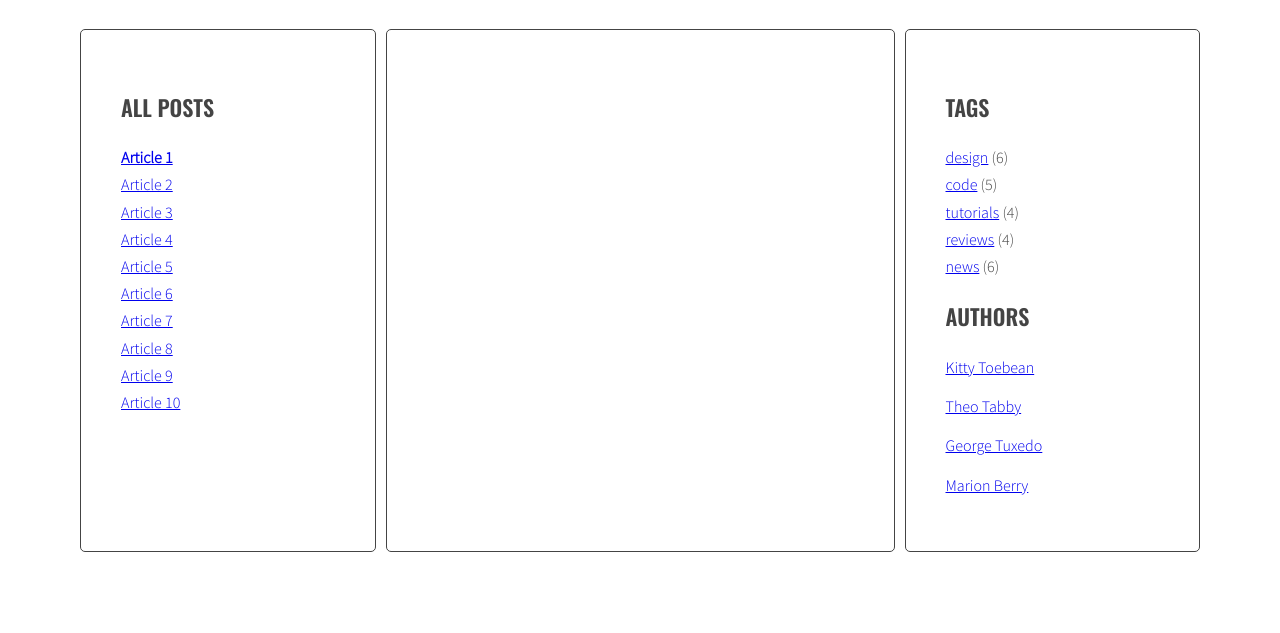
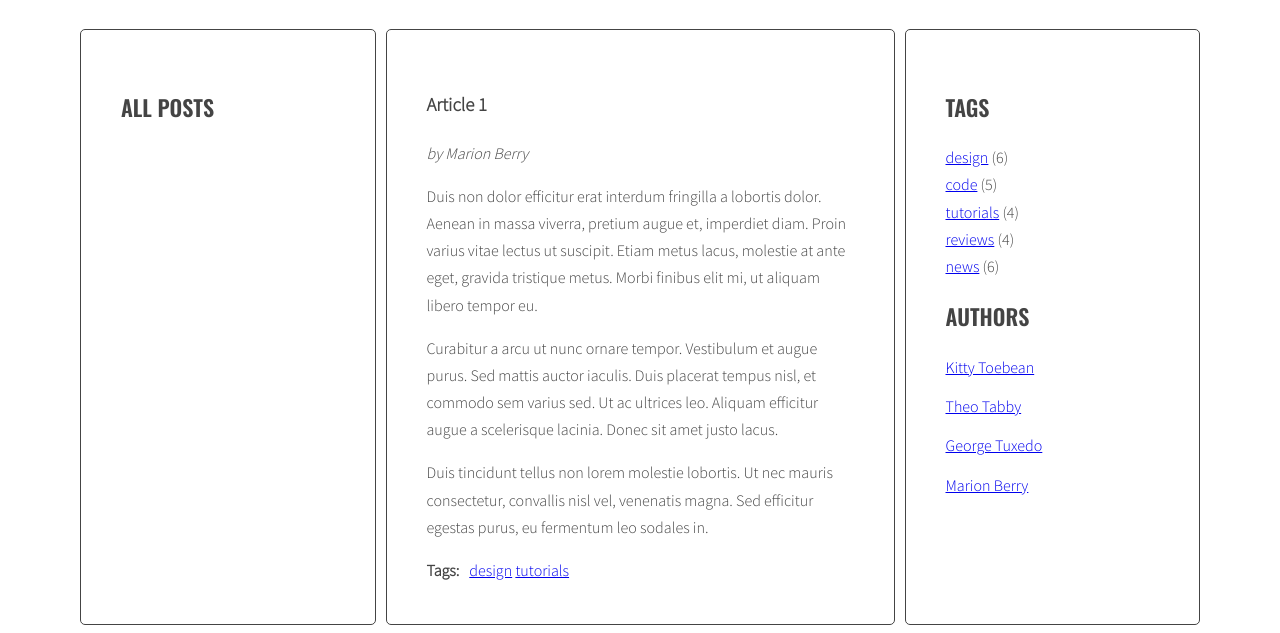
Before and after one commit to rafalhen/javascript-blog, a website: page index.html in a window 1280 px wide. Shown: the part 214-847 px from the top of the page. Before the commit the page ends 800 px from the top, so only its background shows below. Drawn offline with nearby package versions, Linux system fonts and the light colour scheme.

Commit message:
javascript3

```diff
--- a/index.html
+++ b/index.html
@@ -14,16 +14,7 @@
         <aside class="sidebar">
           <h2 class="section-title">All posts</h2>
           <ul class="list titles">
-            <li><a href="#article-1" class="active"><span>Article 1</span></a></li>
-            <li><a href="#article-2"><span>Article 2</span></a></li>
-            <li><a href="#article-3"><span>Article 3</span></a></li>
-            <li><a href="#article-4"><span>Article 4</span></a></li>
-            <li><a href="#article-5"><span>Article 5</span></a></li>
-            <li><a href="#article-6"><span>Article 6</span></a></li>
-            <li><a href="#article-7"><span>Article 7</span></a></li>
-            <li><a href="#article-8"><span>Article 8</span></a></li>
-            <li><a href="#article-9"><span>Article 9</span></a></li>
-            <li><a href="#article-10"><span>Article 10</span></a></li>
+
           </ul>
         </aside>
         <section class="posts">
--- a/js/script.js
+++ b/js/script.js
@@ -52,32 +52,48 @@
 
   function generateTitleLinks(){
     /* remove contents of titleList */
-    const titleList = document.querySelector(optArticleSelector).innerHTML = '';
+    /*const titleList = document.querySelector(optTitleListSelector).innerHTML = '';*/
 
-    console.log('optTitleListSelector');
+    /*console.log('optTitleListSelector');*/
 
 
     /* for each article */
-    const articles = document.querySelectorAll('optArticleSelector');
+    /*const articles = document.querySelectorAll(optArticleSelector);*/
+
+
 
     for(let article of articles){
       article.classList.remove('article');
-    }
 
+      let html = '';
       /* get the article id */
 
-    const articleId = document.getAttribute('id')
+      const articleId = article.getAttribute('id')
 
       /* find the title element */
 
+      const articleTitle = document.querySelector(optTitleSelector).innerHTML;
+
       /* get the title from the title element */
+
+      const linkHTML = '<li><a href="#' + articleId + '"><span>' + articleTitle + '</span></a></li>';
+
+      console.log(linkHTML);
 
       /* create html of the link */
 
+      const postTitle = document.getElementById('h3');
+      postTitle.insertAdjacentHTML("afterbegin", "<h3 class="post-title">Article2<h3>");
+
       /* insert link into titleList */
 
+      html = html + linkHTML;
+
   }
+  titleList.innerHTML = html;
 
 generateTitleLinks();
 
 }
+
+}
```
Lines whose indentation alone changed are shown as unchanged.
